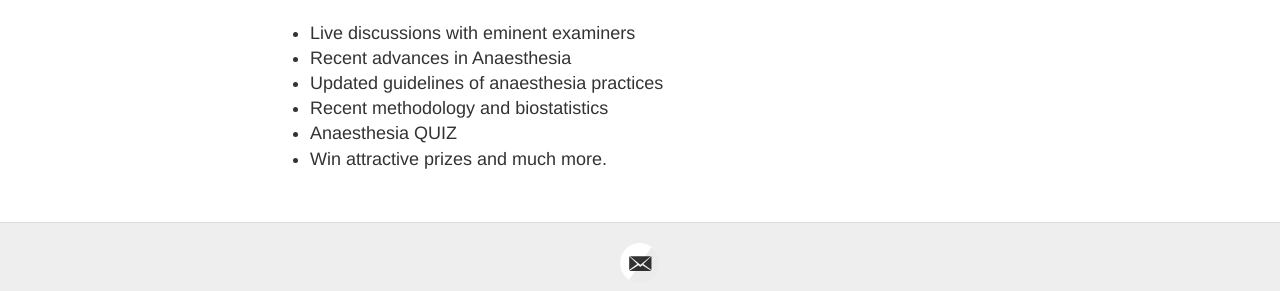
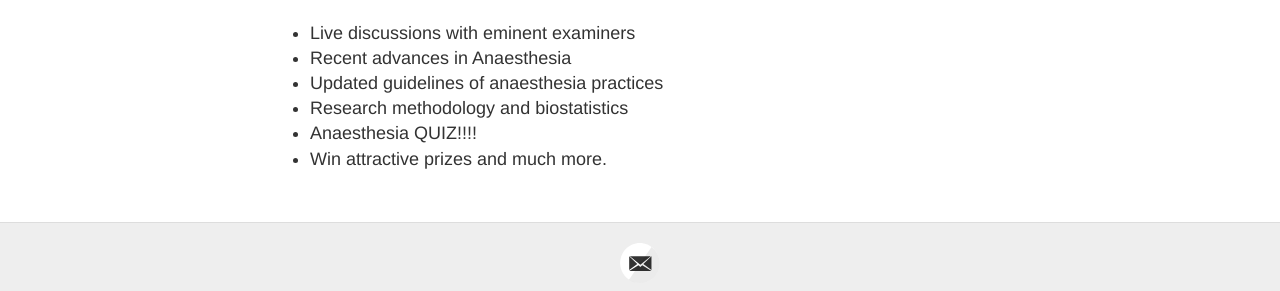
Before and after one commit to manofcomputer/manofcomputer.github.io, a Jekyll site: the page built from index.html, in a window 1280 px wide. Shown: the part 991-1282 px from the top of the page. Built offline with Jekyll 4.4.1, drawn with Linux system fonts in a browser that asks for light colours; nearby versions of some CDN libraries.

Commit message:
Corrected hightlights spelling error form recent to research

```diff
--- a/index.html
+++ b/index.html
@@ -43,9 +43,9 @@ layout: default
 
 <li>Updated guidelines of anaesthesia practices</li>
 
-<li>Recent methodology and biostatistics</li>
+<li>Research methodology and biostatistics</li>
 
-<li>Anaesthesia QUIZ</li>
+<li>Anaesthesia QUIZ!!!!</li>
 
 <li>Win attractive prizes and much more.</li>
 </ul>
```
